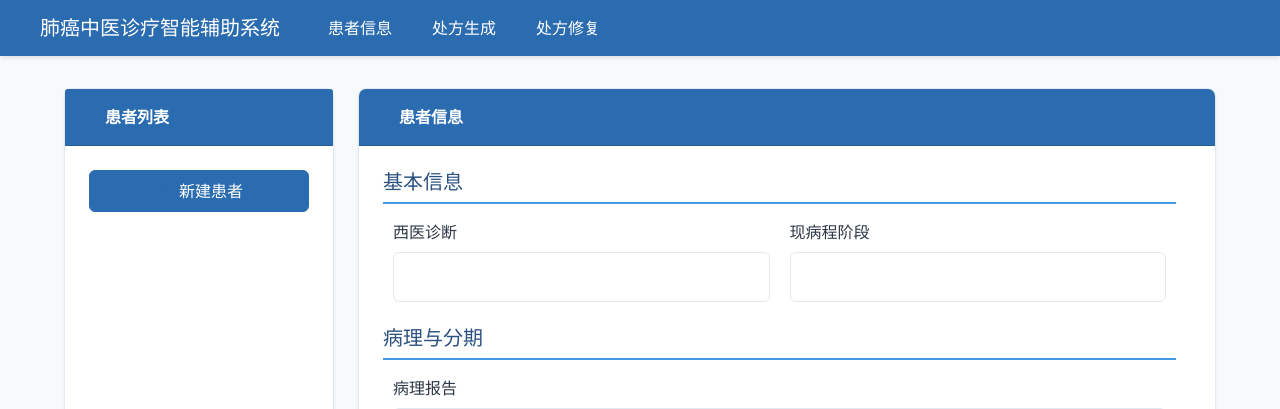
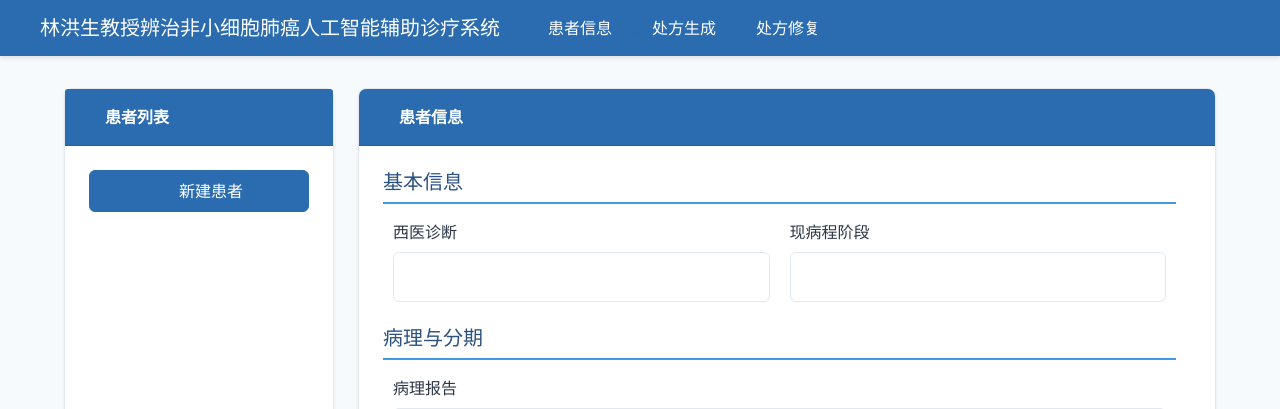
Before and after one commit to zhangxinxin234/LungCancer, a Flask app: page / in a window 1280 px wide. Shown: the top 409 px of the page. Run offline with Flask 2, Linux system fonts and the light colour scheme.

Commit message:
更换标题

```diff
--- a/frontend/templates/base.html
+++ b/frontend/templates/base.html
@@ -3,7 +3,7 @@
 <head>
     <meta charset="UTF-8">
     <meta name="viewport" content="width=device-width, initial-scale=1.0">
-    <title>肺癌中医诊疗智能辅助系统</title>
+    <title>林洪生教授辨治非小细胞肺癌人工智能辅助诊疗系统</title>
     <link href="https://cdn.jsdelivr.net/npm/bootstrap@5.1.3/dist/css/bootstrap.min.css" rel="stylesheet">
     <link href='https://unpkg.com/boxicons@2.1.4/css/boxicons.min.css' rel='stylesheet'>
     <style>
@@ -110,7 +110,7 @@
         <div class="container">
             <a class="navbar-brand" href="/">
                 <i class='bx bx-plus-medical medical-icon'></i>
-                肺癌中医诊疗智能辅助系统
+                林洪生教授辨治非小细胞肺癌人工智能辅助诊疗系统
             </a>
             <button class="navbar-toggler" type="button" data-bs-toggle="collapse" data-bs-target="#navbarNav">
                 <span class="navbar-toggler-icon"></span>
--- a/frontend/templates/patient_info.html
+++ b/frontend/templates/patient_info.html
@@ -2,7 +2,7 @@
 <html>
 <head>
     <meta charset="UTF-8">
-    <title>肺癌中医诊疗智能辅助系统</title>
+    <title>林洪生教授辨治非小细胞肺癌人工智能辅助诊疗系统</title>
     <link href="https://cdn.jsdelivr.net/npm/bootstrap@5.1.3/dist/css/bootstrap.min.css" rel="stylesheet">
     <link href='https://unpkg.com/boxicons@2.1.4/css/boxicons.min.css' rel='stylesheet'>
     <style>
@@ -407,7 +407,7 @@
 <body>
     <nav class="navbar navbar-expand-lg navbar-dark">
         <div class="container-fluid">
-            <a class="navbar-brand" href="#"><i class='bx bx-plus-medical medical-icon'></i>肺癌中医诊疗智能辅助系统</a>
+            <a class="navbar-brand" href="#"><i class='bx bx-plus-medical medical-icon'></i>林洪生教授辨治非小细胞肺癌人工智能辅助诊疗系统</a>
             <button class="navbar-toggler" type="button" data-bs-toggle="collapse" data-bs-target="#navbarNav">
                 <span class="navbar-toggler-icon"></span>
             </button>
--- a/frontend/templates/prescription.html
+++ b/frontend/templates/prescription.html
@@ -3,7 +3,7 @@
 <head>
     <meta charset="UTF-8">
     <meta name="viewport" content="width=device-width, initial-scale=1.0">
-    <title>处方生成 - 肺癌中医诊疗智能辅助系统</title>
+    <title>处方生成 - 林洪生教授辨治非小细胞肺癌人工智能辅助诊疗系统</title>
     <link href="https://cdn.jsdelivr.net/npm/bootstrap@5.1.3/dist/css/bootstrap.min.css" rel="stylesheet">
     <link href='https://unpkg.com/boxicons@2.1.4/css/boxicons.min.css' rel='stylesheet'>
     <script src="https://cdn.jsdelivr.net/npm/marked/marked.min.js"></script>
@@ -315,7 +315,7 @@
 <body>
     <nav class="navbar navbar-expand-lg navbar-dark">
         <div class="container-fluid">
-            <a class="navbar-brand" href="#"><i class='bx bx-plus-medical medical-icon'></i>肺癌中医诊疗智能辅助系统</a>
+            <a class="navbar-brand" href="#"><i class='bx bx-plus-medical medical-icon'></i>林洪生教授辨治非小细胞肺癌人工智能辅助诊疗系统</a>
             <button class="navbar-toggler" type="button" data-bs-toggle="collapse" data-bs-target="#navbarNav">
                 <span class="navbar-toggler-icon"></span>
             </button>
--- a/frontend/templates/repair.html
+++ b/frontend/templates/repair.html
@@ -2,7 +2,7 @@
 <html>
 <head>
     <meta charset="UTF-8">
-    <title>肺癌中医诊疗智能辅助系统</title>
+    <title>林洪生教授辨治非小细胞肺癌人工智能辅助诊疗系统</title>
     <link href="https://cdn.jsdelivr.net/npm/bootstrap@5.1.3/dist/css/bootstrap.min.css" rel="stylesheet">
     <link href='https://unpkg.com/boxicons@2.1.4/css/boxicons.min.css' rel='stylesheet'>
     <style>
@@ -310,7 +310,7 @@
 <body>
     <nav class="navbar navbar-expand-lg navbar-dark">
         <div class="container-fluid">
-            <a class="navbar-brand" href="#"><i class='bx bx-plus-medical medical-icon'></i>肺癌中医诊疗智能辅助系统</a>
+            <a class="navbar-brand" href="#"><i class='bx bx-plus-medical medical-icon'></i>林洪生教授辨治非小细胞肺癌人工智能辅助诊疗系统</a>
             <button class="navbar-toggler" type="button" data-bs-toggle="collapse" data-bs-target="#navbarNav">
                 <span class="navbar-toggler-icon"></span>
             </button>
```
